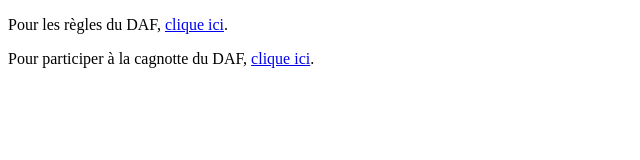
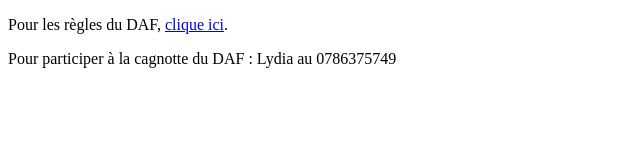
Before and after one commit to GoldmanEquinox/DAF, a plain HTML site: page index.html in a window 1280 px wide. Shown: the whole page, without its empty margins (0-640 px from the left). Drawn offline with Linux system fonts and the light colour scheme.

Commit message:
update index.html

```diff
--- a/index.html
+++ b/index.html
@@ -1,7 +1,7 @@
 <!DOCTYPE html>
 <html>
   <body>
-    <p>Pour les règles du DAF, <a href="https://drive.google.com/file/d/16yu9GJSRTzORQjkqk7gWId-ULedSnAp-/view?usp=share_link">clique ici</a>.</p>
-    <p>Pour participer à la cagnotte du DAF, <a href="https://example.com">clique ici</a>.</p>
+    <p>Pour les règles du DAF, <a href="https://docs.google.com/document/d/1GWd1p0HRmx7BHMfqm5oRwBlp3UC9fU08MPwG4H3zgfU/edit?usp=sharing">clique ici</a>.</p>
+    <p>Pour participer à la cagnotte du DAF : Lydia au 0786375749</p>
   </body>
 </html>
```
